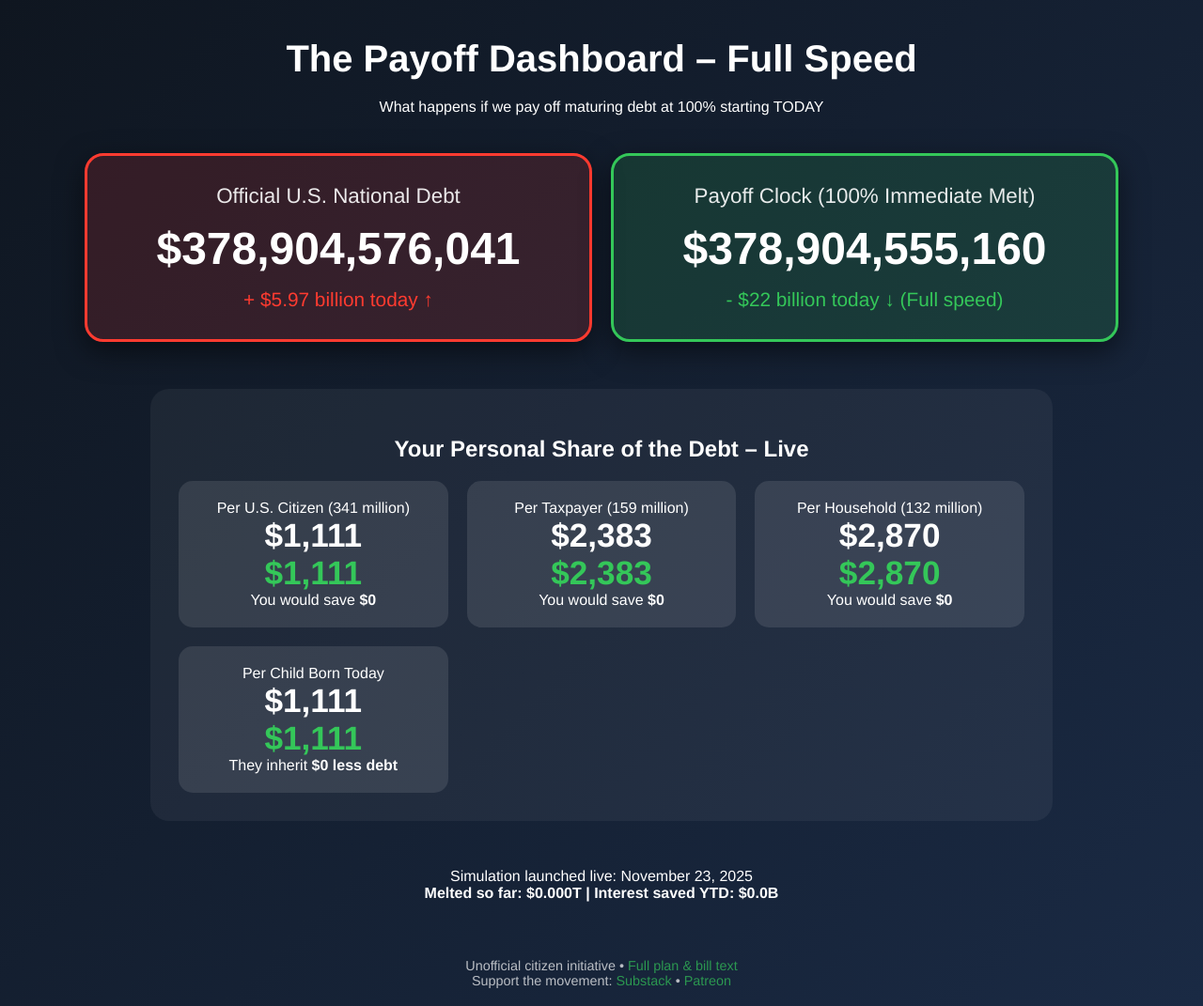
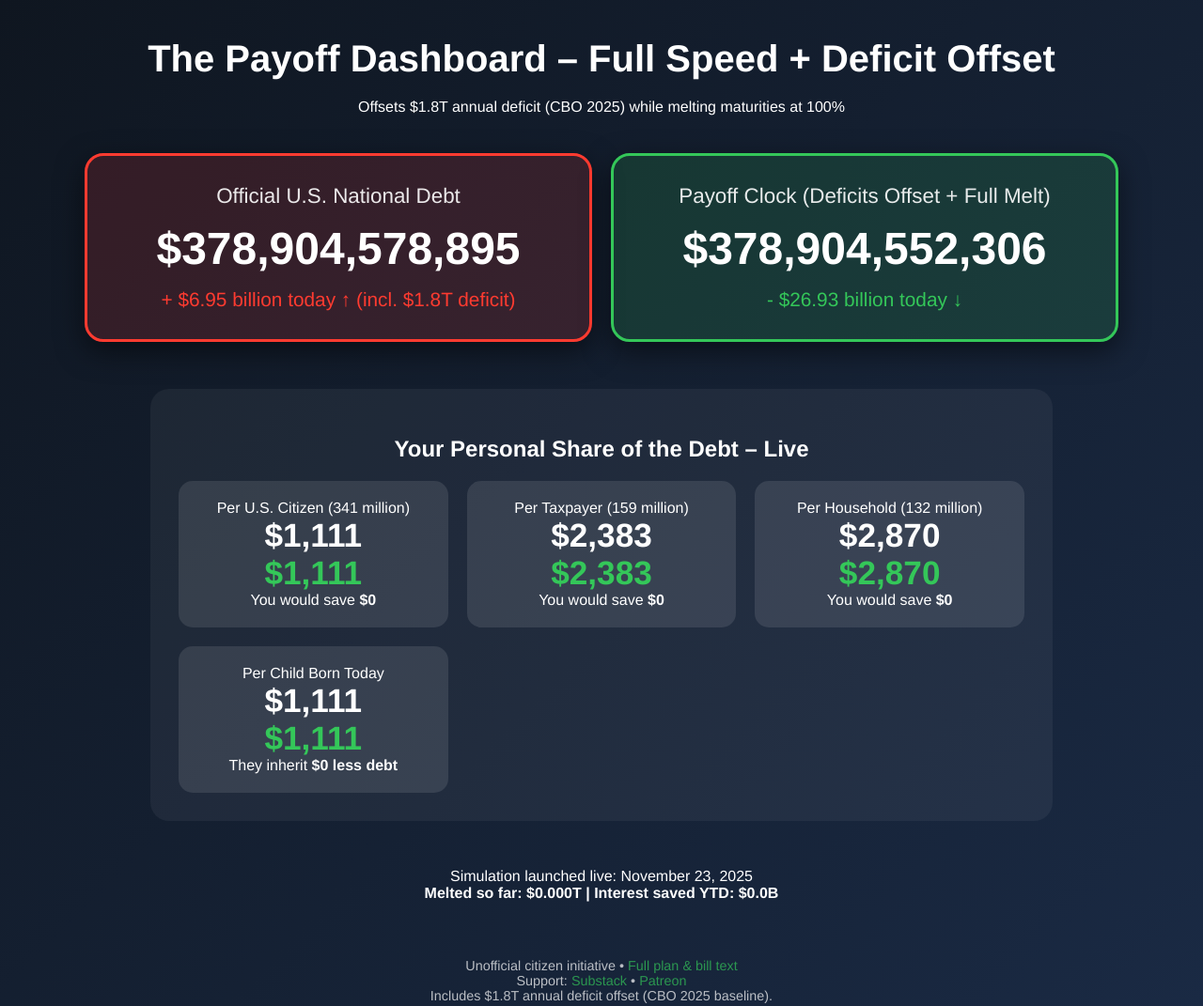
Before and after one commit to thepayoff/payoff, a plain HTML site: page index.html in a window 1280 px wide. Shown: the top 1071 px of the page at 94% size. Drawn offline with Linux system fonts and the light colour scheme.

Commit message:
Update index.html

```diff
--- a/index.html
+++ b/index.html
@@ -3,7 +3,7 @@
 <head>
     <meta charset="UTF-8">
     <meta name="viewport" content="width=device-width, initial-scale=1.0">
-    <title>The Payoff Dashboard – Personal Impact</title>
+    <title>The Payoff Dashboard – Deficit-Proof</title>
     <style>
         body {
             font-family: 'Helvetica Neue', Arial, sans-serif;
@@ -37,19 +37,19 @@
 </head>
 <body>
     <div class="container">
-        <h1>The Payoff Dashboard – Full Speed</h1>
-        <p>What happens if we pay off maturing debt at 100% starting TODAY</p>
+        <h1>The Payoff Dashboard – Full Speed + Deficit Offset</h1>
+        <p>Offsets $1.8T annual deficit (CBO 2025) while melting maturities at 100%</p>
 
         <div class="clocks">
             <div class="clock official">
                 <div class="label">Official U.S. National Debt</div>
                 <div class="amount" id="officialDebt">$37,890,456,789,123</div>
-                <div class="change up">+ $5.97 billion today ↑</div>
+                <div class="change up">+ $6.95 billion today ↑ (incl. $1.8T deficit)</div>
             </div>
             <div class="clock payoff">
-                <div class="label">Payoff Clock (100% Immediate Melt)</div>
+                <div class="label">Payoff Clock (Deficits Offset + Full Melt)</div>
                 <div class="amount" id="payoffDebt">$37,890,456,789,123</div>
-                <div class="change down">- $22 billion today ↓ (Full speed)</div>
+                <div class="change down">- $26.93 billion today ↓</div>
             </div>
         </div>
 
@@ -78,7 +78,7 @@
                     <div>Per Child Born Today</div>
                     <div class="big" id="perChildOfficial">$111,408</div>
                     <div class="big saved" id="perChildPayoff">$111,408</div>
-                    <div>They inherit <strong><span id="childSaved">$0</span> less debt</span></strong></div>
+                    <div>They inherit <strong><span id="childSaved">$0</span> less debt</strong></div>
                 </div>
             </div>
         </div>
@@ -88,7 +88,8 @@
 
         <footer>
             Unofficial citizen initiative • <a href="https://share.grok.x.ai/s/1k9v7m3q">Full plan & bill text</a><br>
-            Support the movement: <a href="https://thepayoff.substack.com">Substack</a> • <a href="https://patreon.com/thepayoff">Patreon</a>
+            Support: <a href="https://thepayoff.substack.com">Substack</a> • <a href="https://patreon.com/thepayoff">Patreon</a><br>
+            Includes $1.8T annual deficit offset (CBO 2025 baseline).
         </footer>
     </div>
 
@@ -102,17 +103,22 @@
         const taxpayers   = 159000000;
         const households  = 132000000;
 
-        // Rates
-        const perSecondGrowth = 163000;                    // official growth
-        const perSecondMelt   = 22000000000 / 86400;       // $22B daily melt
+        // Rates (updated for $1.8T deficit)
+        const perSecondGrowth = 163000;                    // base growth
+        const dailyDeficitAdd = 1800000000000 / 365;       // $4.93B daily deficit
+        const perSecondDeficit = dailyDeficitAdd / 86400;  // spread out
+        const dailyMaturityMelt = 22000000000;             // $22B maturities
+        const perSecondMelt = dailyMaturityMelt / 86400;   // full melt
+        const totalPerSecondMelt = perSecondMelt + dailyDeficitAdd / 86400;  // + deficit offset
 
         setInterval(() => {
-            officialDebt += perSecondGrowth;
-            payoffDebt   -= perSecondMelt;
+            // Official: base growth + full deficit add
+            officialDebt += perSecondGrowth + perSecondDeficit;
+            document.getElementById('officialDebt').textContent = '$' + (officialDebt/100).toFixed(0).replace(/\B(?=(\d{3})+(?!\d))/g, ",");
 
-            // Big clocks
-            document.getElementById('officialDebt').textContent = '$' + (officialDebt/100).toFixed(0).replace(/\B(?=(\d{3})+(?!\d))/g, ",");
-            document.getElementById('payoffDebt').textContent   = '$' + (payoffDebt/100).toFixed(0).replace(/\B(?=(\d{3})+(?!\d))/g, ",");
+            // Payoff: subtract maturities + offset deficit (no add)
+            payoffDebt -= totalPerSecondMelt;
+            document.getElementById('payoffDebt').textContent = '$' + (payoffDebt/100).toFixed(0).replace(/\B(?=(\d{3})+(?!\d))/g, ",");
 
             // Personal shares – Official
             document.getElementById('perCitizenOfficial').textContent   = '$' + Math.floor(officialDebt/100/citizens).toLocaleString();
```
